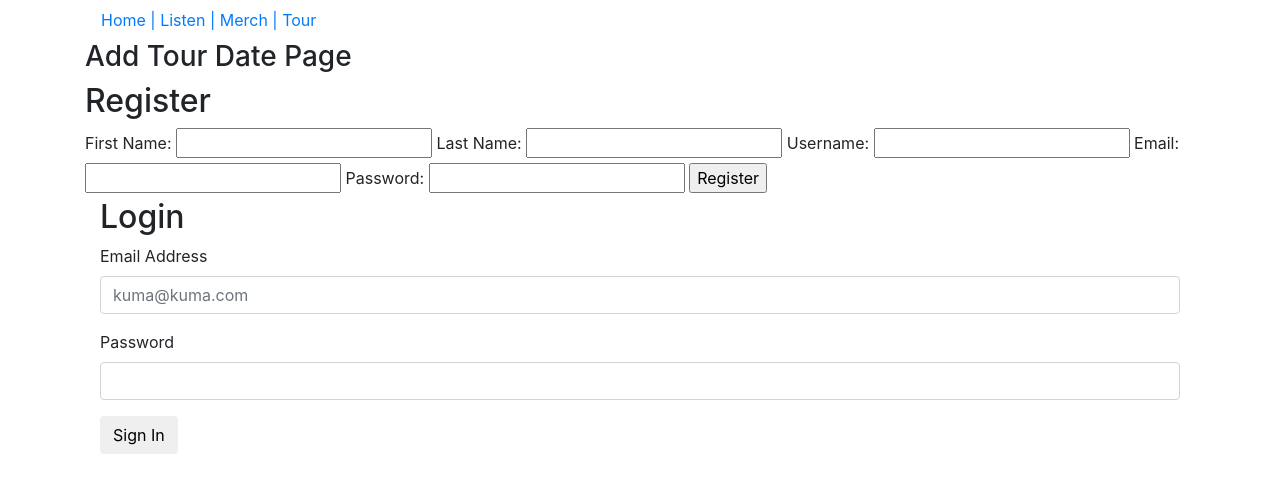
After one commit to January-CodingDojoProject/initial-app, a Django app: page /dashboard in a window 1280 px wide. The commit adds this page. Shown: the top 493 px of the page. Run offline with Django 3.2, Linux system fonts and the light colour scheme; some libraries are stand-ins or nearby versions.

Commit message:
Working on login-reg branch

```diff
--- a/BandSite/BandSite/urls.py
+++ b/BandSite/BandSite/urls.py
@@ -17,6 +17,6 @@ from django.conf.urls import url, include
 from django.contrib import admin
 
 urlpatterns = [
-    url(r'^admin/', admin.site.urls),
+    # url(r'^admin/', admin.site.urls), #removed to use admin route in app
     url(r'^', include('apps.bandsite_app.urls'))
 ]
--- /dev/null
+++ b/BandSite/apps/bandsite_app/templates/bandsite_app/dashboard.html
@@ -0,0 +1,73 @@
+<!doctype html>
+<html lang="en">
+  <head>
+    <!-- Required meta tags -->
+    <meta charset="utf-8">
+    <meta name="viewport" content="width=device-width, initial-scale=1, shrink-to-fit=no">
+
+    <!-- Bootstrap CSS -->
+    <link rel="stylesheet" href="https://maxcdn.bootstrapcdn.com/bootstrap/4.0.0/css/bootstrap.min.css" integrity="sha384-Gn5384xqQ1aoWXA+058RXPxPg6fy4IWvTNh0E263XmFcJlSAwiGgFAW/dAiS6JXm" crossorigin="anonymous">
+
+    <title>Band Site</title>
+  </head>
+  <body>
+    <div class="container">
+          <!-- Navigation Bar -->
+          <nav class="navbar navbar-default navbar-static-top">
+              <div>
+                  <a href="/">Home</a>
+                  <a href="/listen"> | Listen</a>
+                  <a href="/merch"> | Merch</a>
+                  <a href="/tour"> | Tour</a>
+              </div>
+          </nav>
+        <h3>Add Tour Date Page</h3>
+        {% if messages %}
+        <ul class="messages">
+          {% for message in messages %}
+            <li {% if message.tags %} class="{{ message.tags }}" {% endif %}>{{ message }}</li>
+          {% endfor %}
+        </ul>
+      {% endif %}
+      <div class="form-container">
+        <h2>Register</h2>
+        <form action="/create/" method="post">
+          {% csrf_token %}
+          <label for="first_name">First Name:</label>
+          <input type="text" name="first_name" placeholder="">
+          <label for="last_name">Last Name:</label>
+          <input type="text" name="last_name" placeholder="">
+          <label for="username">Username:</label>
+          <input type="text" name="username" placeholder="">
+          <label for="email">Email:</label>
+          <input type="text" name="email" placeholder="">
+          <label for="password">Password:</label>
+          <input type="password" name="password" placeholder="">
+          <input type="submit" value="Register">
+        </form>
+      </div>
+      <div class="container">
+        <h2>Login</h2>
+        <form action="/login" method="post">
+          {% csrf_token %}
+          <div class="form-group">
+              <label for="email">Email Address</label>
+              <input type="text" class="form-control" name="email" id="email" placeholder="kuma@kuma.com">
+          </div>
+          <div class="form-group">
+              <label for="password">Password</label>
+              <input type="text" class="form-control" name="password" id="password">
+          </div>
+          <button type="submit" class="btn btn-default" value="password" id="submit">Sign In</button>
+        </form>
+      </div>
+    </div>
+
+
+    <!-- Optional JavaScript -->
+    <!-- jQuery first, then Popper.js, then Bootstrap JS -->
+    <script src="https://code.jquery.com/jquery-3.2.1.slim.min.js" integrity="sha384-KJ3o2DKtIkvYIK3UENzmM7KCkRr/rE9/Qpg6aAZGJwFDMVNA/GpGFF93hXpG5KkN" crossorigin="anonymous"></script>
+    <script src="https://cdnjs.cloudflare.com/ajax/libs/popper.js/1.12.9/umd/popper.min.js" integrity="sha384-ApNbgh9B+Y1QKtv3Rn7W3mgPxhU9K/ScQsAP7hUibX39j7fakFPskvXusvfa0b4Q" crossorigin="anonymous"></script>
+    <script src="https://maxcdn.bootstrapcdn.com/bootstrap/4.0.0/js/bootstrap.min.js" integrity="sha384-JZR6Spejh4U02d8jOt6vLEHfe/JQGiRRSQQxSfFWpi1MquVdAyjUar5+76PVCmYl" crossorigin="anonymous"></script>
+  </body>
+</html>
--- a/BandSite/apps/bandsite_app/templates/bandsite_app/listen.html
+++ b/BandSite/apps/bandsite_app/templates/bandsite_app/listen.html
@@ -14,6 +14,7 @@
     <div class="container">
           <!-- Navigation Bar -->
           <nav class="navbar navbar-default navbar-static-top">
+              <h3>Listen</h3>
               <div>
                   <a href="/">Home</a>
                   <a href="/listen"> | Listen</a>
@@ -21,7 +22,7 @@
                   <a href="/tour"> | Tour</a>
               </div>
           </nav>
-        <h3>Listen</h3>
+        <iframe class="iframe" width="100%" height="600" scrolling="yes" frameborder="no" src="https://w.soundcloud.com/player/?url=http://api.soundcloud.com/tracks/293&amp;auto_play=true&amp;buying=true&amp;liking=true&amp;download=true&amp;sharing=true&amp;show_artwork=true&amp;show_comments=true&amp;show_playcount=true&amp;show_user=true&amp;hide_related=false&amp;visual=true&amp;start_track=0&amp;callback=true"></iframe>
     </div>
 
 
--- a/BandSite/apps/bandsite_app/templates/bandsite_app/tour.html
+++ b/BandSite/apps/bandsite_app/templates/bandsite_app/tour.html
@@ -14,6 +14,7 @@
     <div class="container">
           <!-- Navigation Bar -->
           <nav class="navbar navbar-default navbar-static-top">
+              <h3>Tour Dates</h3>
               <div>
                   <a href="/">Home</a>
                   <a href="/listen"> | Listen</a>
@@ -21,7 +22,6 @@
                   <a href="/tour"> | Tour</a>
               </div>
           </nav>
-        <h3>Tour Dates</h3>
         <div>
             <table class="table table-hover">
                 <thead>
--- a/BandSite/apps/bandsite_app/urls.py
+++ b/BandSite/apps/bandsite_app/urls.py
@@ -6,6 +6,11 @@ urlpatterns = [
     url(r'^$', views.index, name="index"),#root route
     url(r'^merch$', views.merch), #view merch page route
     url(r'^tour$', views.tour), #view tour dates page route
-    url(r'^listen$', views.listen) # view the listening page route
+    url(r'^listen$', views.listen), # view the listening page route
 
+    #admin access only
+    # url(r'^addtourdate$', views.addtourdate),
+    url(r'^admin$', views.admin), #loads the admin page
+    url(r'^login$', views.login), #logs in the user
+    url(r'^dashboard$', views.dashboard) #loads the dashboard page
 ]
--- a/BandSite/apps/bandsite_app/views.py
+++ b/BandSite/apps/bandsite_app/views.py
@@ -1,4 +1,5 @@
-from django.shortcuts import render, redirect
+from django.shortcuts import render, redirect, HttpResponse
+from django.contrib import messages
 
 # Create your views here.
 def index(request):
@@ -12,3 +13,14 @@ def tour(request):
 
 def listen(request):
   return render(request, 'bandsite_app/listen.html')
+
+#band admin access only
+
+def admin(request):
+  return render(request, 'bandsite_app/admin.html')
+
+def login(request):
+  return redirect(request, "/dashboard")
+
+def dashboard(request):
+  return render(request, 'bandsite_app/dashboard.html')
```
Also changed, not shown: BandSite/apps/bandsite_app/templates/bandsite_app/admin.html (added, +74 -0 lines), BandSite/apps/bandsite_app/templates/bandsite_app/index.html (+7 -2 lines), BandSite/apps/bandsite_app/templates/bandsite_app/merch.html (+14 -1 lines), 11 other files.
